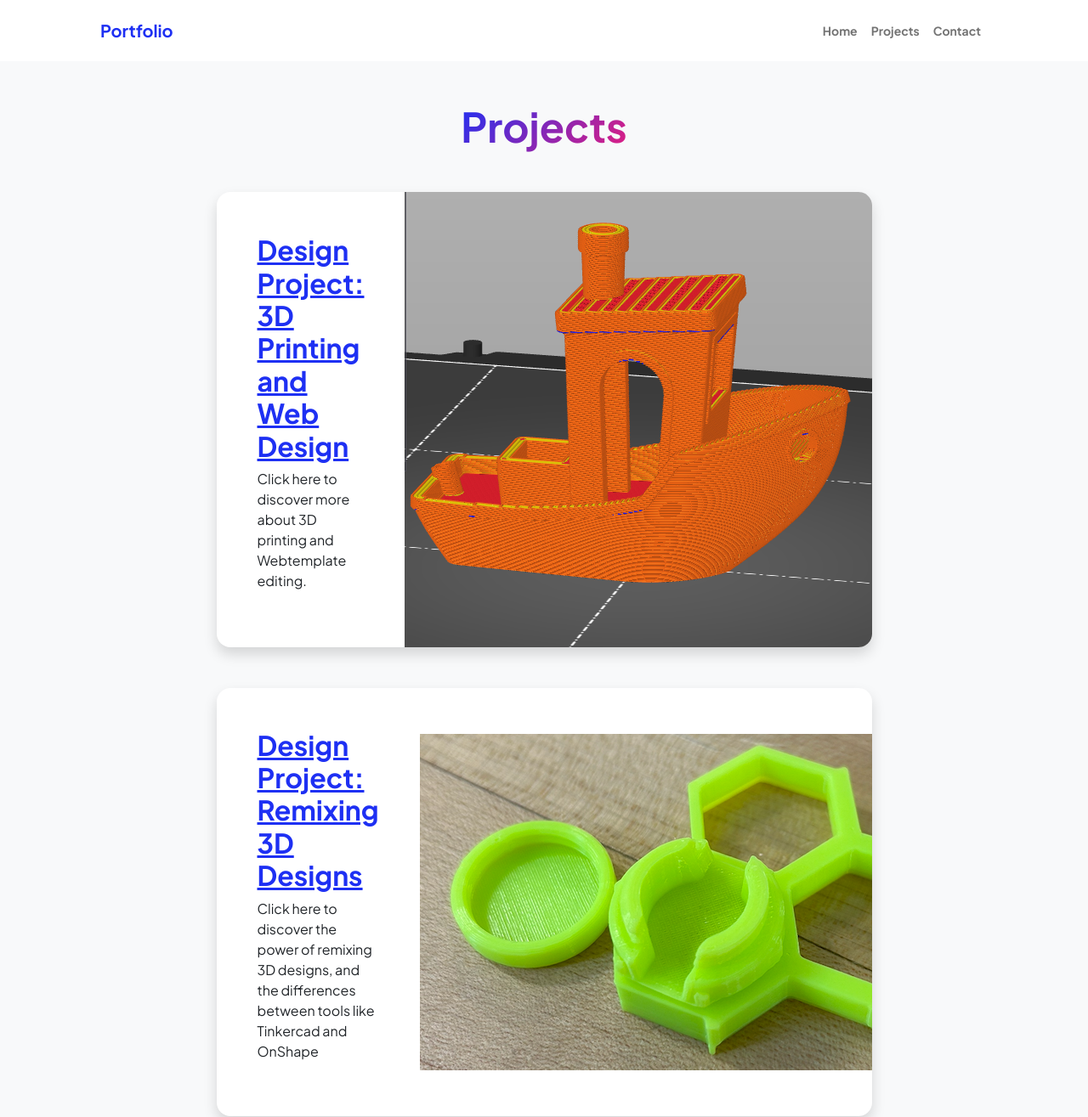
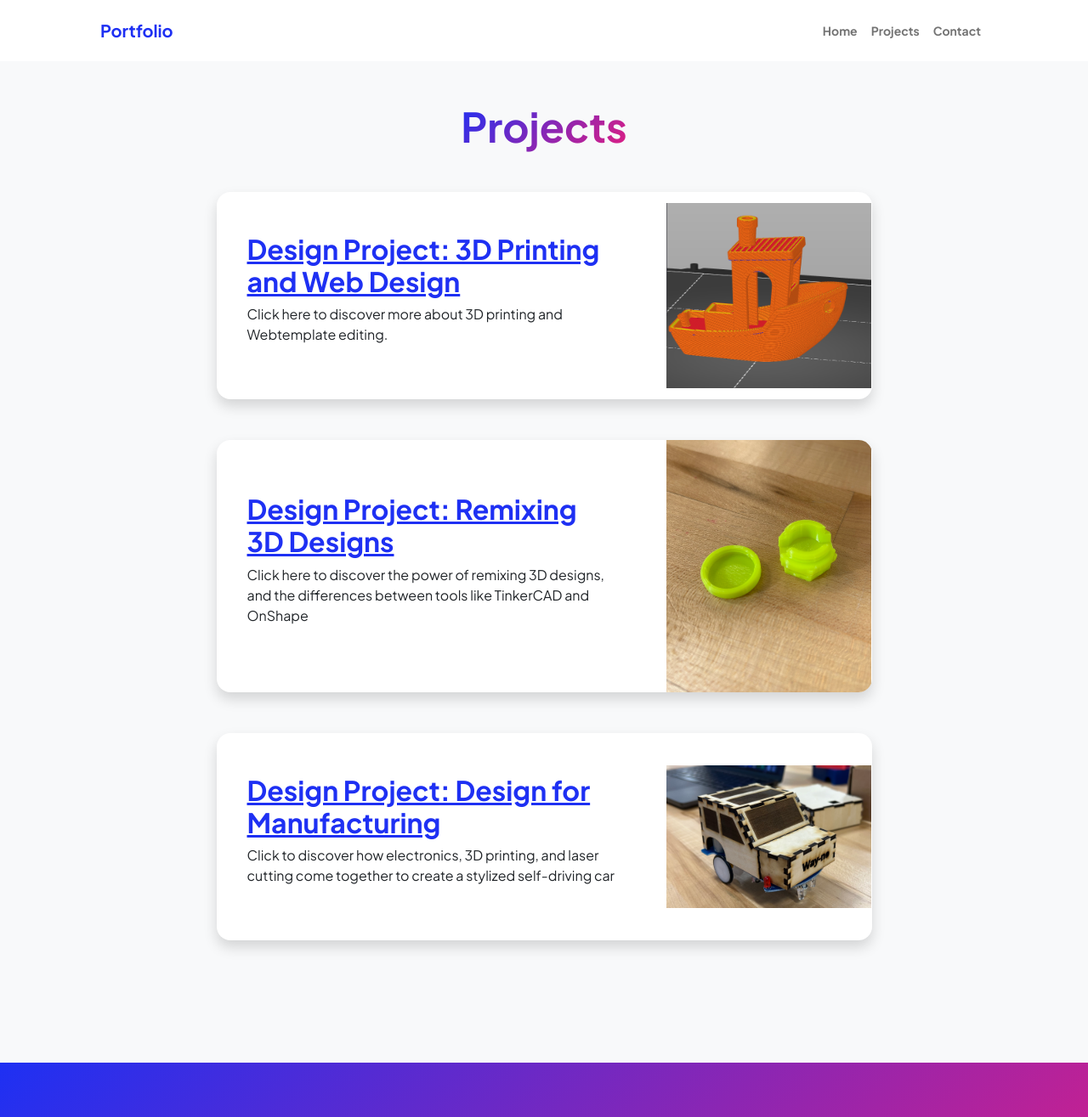
Before and after one commit to joshuabub-hub/ENG11a-Proj1, a plain HTML site: page projects.html in a window 1280 px wide. Shown: the top 1315 px of the page at 85% size. Drawn offline with nearby package versions, Linux system fonts and the light colour scheme.

Commit message:
proj3update2

```diff
--- a/projects.html
+++ b/projects.html
@@ -45,40 +45,56 @@
                             <!-- Project Card 1-->
                             <div class="card overflow-hidden shadow rounded-4 border-0 mb-5">
                                 <div class="card-body p-0">
-                                    <div class="d-flex align-items-center">
-                                        <div class="p-5">
-                                            <h2 class="fw-bolder"><a href="Project1.html">Design Project: 3D Printing and Web Design</a></h2>
+                                    <div class="row align-items-center">
+
+                                        <div class="col-md-8 p-5">
+                                            <h2 class="fw-bolder">
+                                                <a href="Project1.html">Design Project: 3D Printing and Web Design</a>
+                                            </h2>
                                             <p>Click here to discover more about 3D printing and Webtemplate editing.</p>
                                         </div>
-                                        <img class="img-fluid" src="assets/3dbenchy.png" alt="..." />
+
+                                        <div class="col-md-4 text-center">
+                                            <img class="img-fluid" src="assets/3dbenchy.png" alt="...">
+                                        </div>
+
                                     </div>
                                 </div>
                             </div>
                             <!-- Project Card 2-->
                             <div class="card overflow-hidden shadow rounded-4 border-0 mb-5">
                                 <div class="card-body p-0">
-                                    <div class="d-flex align-items-center">
-                                        <div class="p-5">
-                                            <h2 class="fw-bolder"><a href="Project2.html">Design Project: Remixing 3D Designs</a></h2>
-                                            <p>Click here to discover the power of remixing 3D designs, and the differences between tools like Tinkercad and OnShape</p>
+                                      <div class="row align-items-center">
+                                        <div class="col-md-8 p-5">
+                                            <h2 class="fw-bolder">
+                                                <a href="Project2.html">Design Project: Remixing 3D Designs</a>
+                                            </h2>
+                                            <p>Click here to discover the power of remixing 3D designs, and the differences between tools like TinkerCAD and OnShape</p>
                                         </div>
-                                        <img class="img-fluid" src="assets/Comb2.png" alt="..." />
+
+                                        <div class="col-md-4 text-center">
+                                            <img class="img-fluid" src="assets/printed_remix1.png" alt="...">
+                                        </div>
                                     </div>
                                 </div>
                             </div>
                             <!--project 3-->
                             <div class="card overflow-hidden shadow rounded-4 border-0 mb-5">
                                 <div class="card-body p-0">
-                                    <div class="d-flex align-items-center">
-                                        <div class="p-5">
-                                            <h2 class="fw-bolder"><a href="Project3_fixed.html">Design Project: Design for Manufacturing</a></h2>
-                                            <p>Click to discover how electronics, 3D printing, and laser cutting come together to create a stylized self-driving car.</p>
+                                      <div class="row align-items-center">
+                                        <div class="col-md-8 p-5">
+                                            <h2 class="fw-bolder">
+                                                <a href="Project3_fixed.html">Design Project: Design for Manufacturing</a>
+                                            </h2>
+                                            <p>Click to discover how electronics, 3D printing, and laser cutting come together to create a stylized self-driving car</p>
                                         </div>
-                                        <img class="img-fluid" src="assets/lasercut3.jpeg" alt="..." />
+
+                                        <div class="col-md-4 text-center">
+                                            <img class="img-fluid" src="assets/lasercut3.jpeg" alt="...">
+                                        </div>
                                     </div>
                                 </div>
                             </div>
-                        </div>
                     </div>
                 </div>
             </section>
```
Also changed, not shown: 2 other files.
